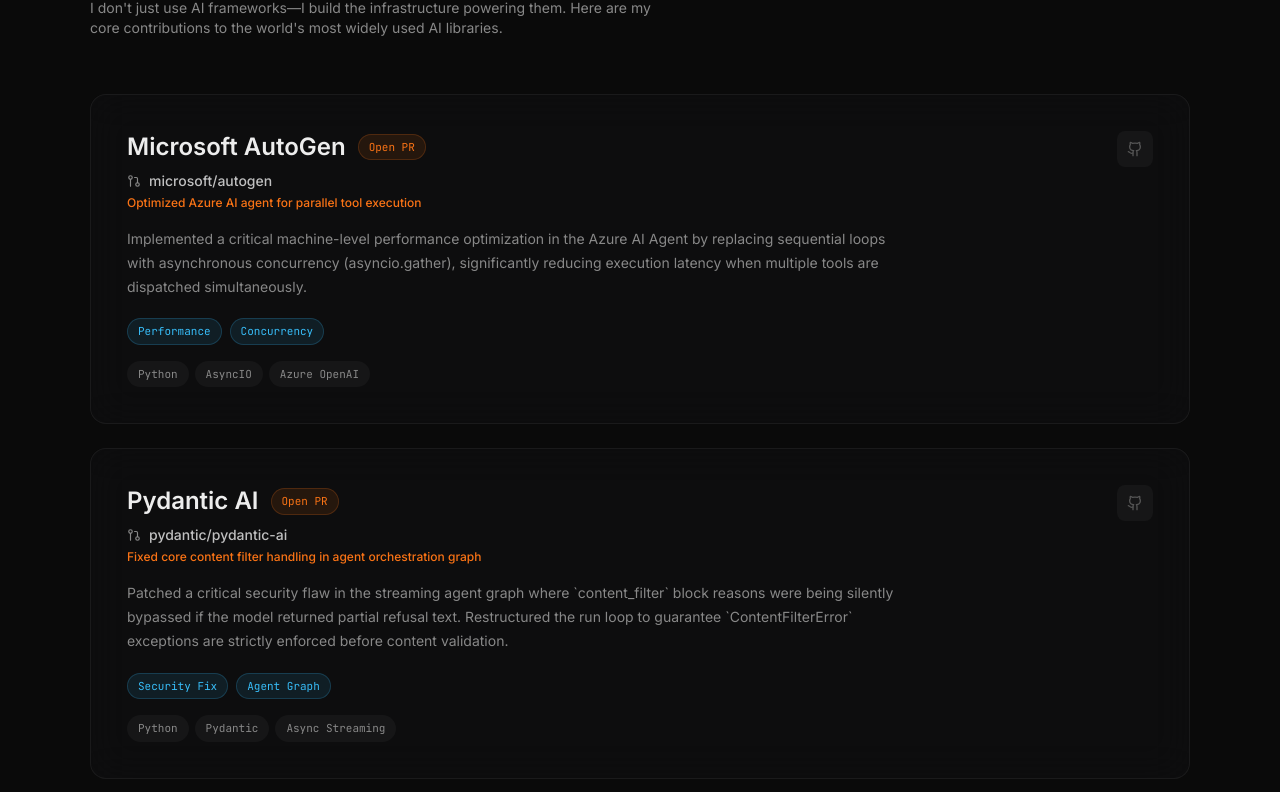
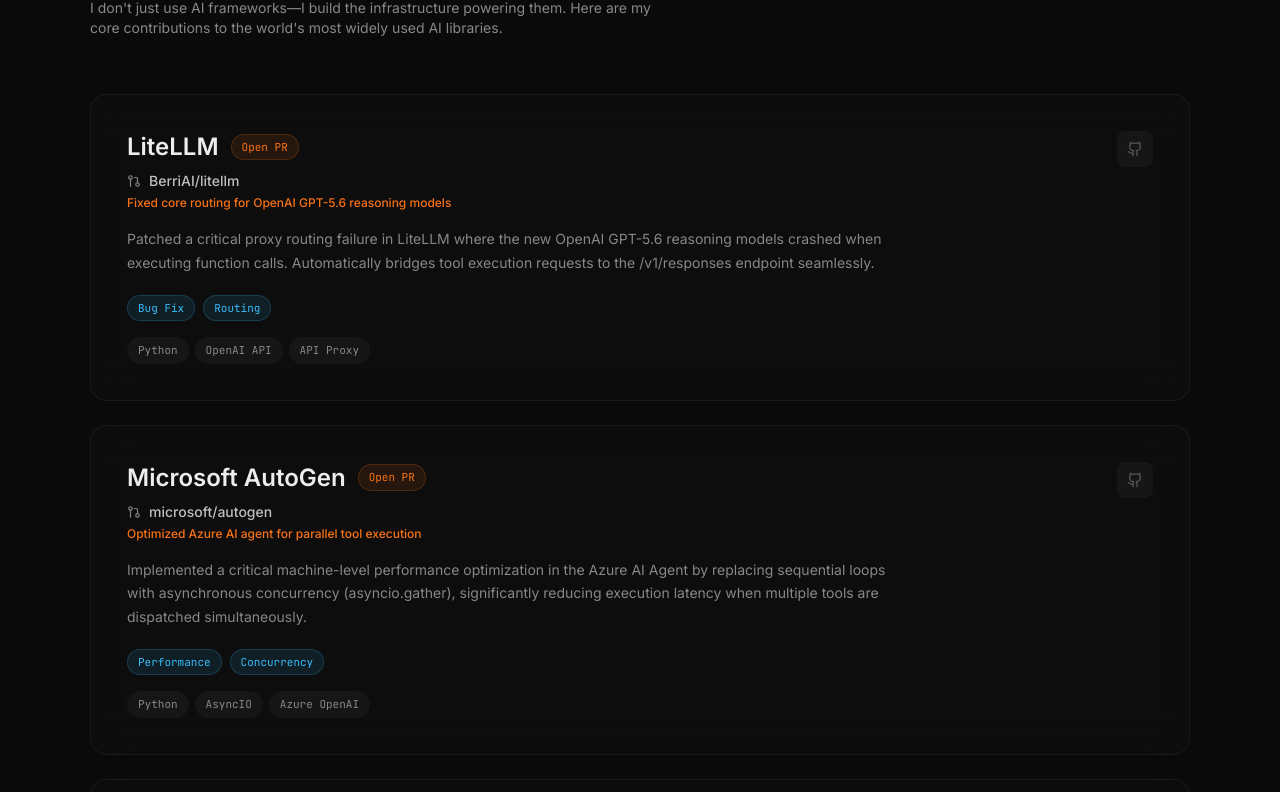
Before and after one commit to mukktinaadh/portfolio-26, a Next.js app: page / in a window 1280 px wide. Shown: the part 2859-3651 px from the top of the page. Built offline with nearby package versions, Linux system fonts and the light colour scheme.

Commit message:
feat: Add LiteLLM GPT-5.6 bug fix PR

```diff
--- a/components/OpenSource.tsx
+++ b/components/OpenSource.tsx
@@ -4,6 +4,18 @@
 import { Github, GitPullRequest } from "lucide-react";
 
 const contributions = [
+  {
+    title: "LiteLLM",
+    repo: "BerriAI/litellm",
+    tagline: "Fixed core routing for OpenAI GPT-5.6 reasoning models",
+    status: "Open PR",
+    statusColor: "chip-orange",
+    description:
+      "Patched a critical proxy routing failure in LiteLLM where the new OpenAI GPT-5.6 reasoning models crashed when executing function calls. Automatically bridges tool execution requests to the /v1/responses endpoint seamlessly.",
+    tech: ["Python", "OpenAI API", "API Proxy"],
+    metrics: ["Bug Fix", "Routing"],
+    github: "https://github.com/BerriAI/litellm/pull/33373",
+  },
   {
     title: "Microsoft AutoGen",
     repo: "microsoft/autogen",
```
